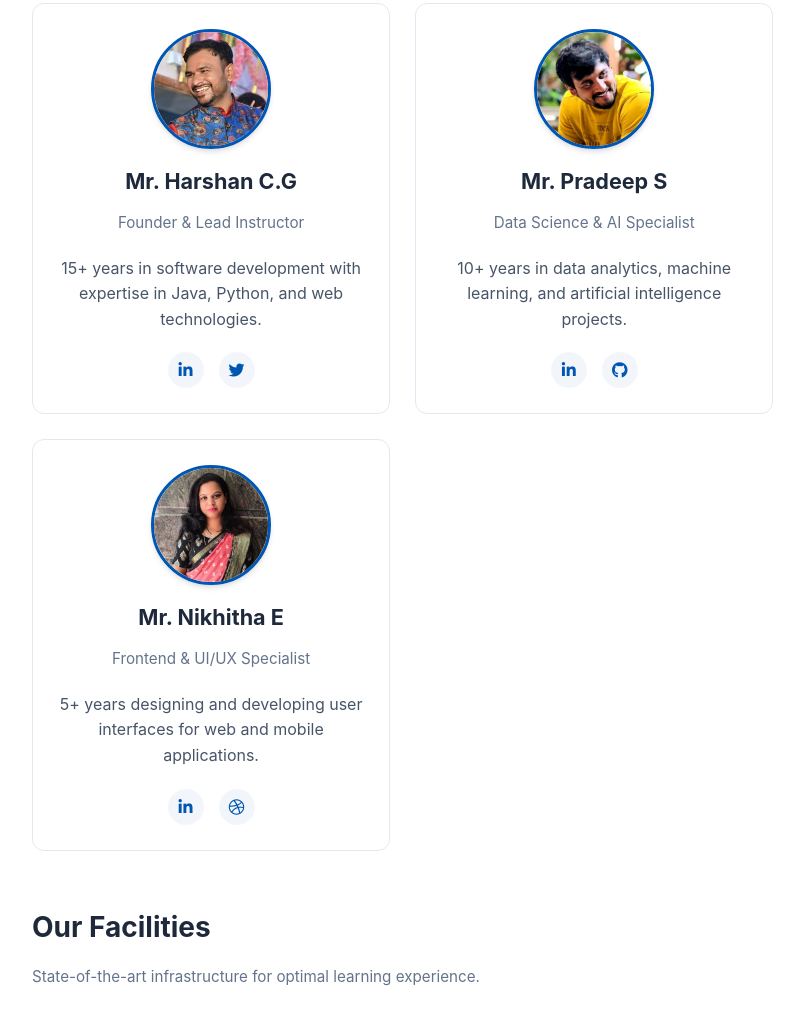
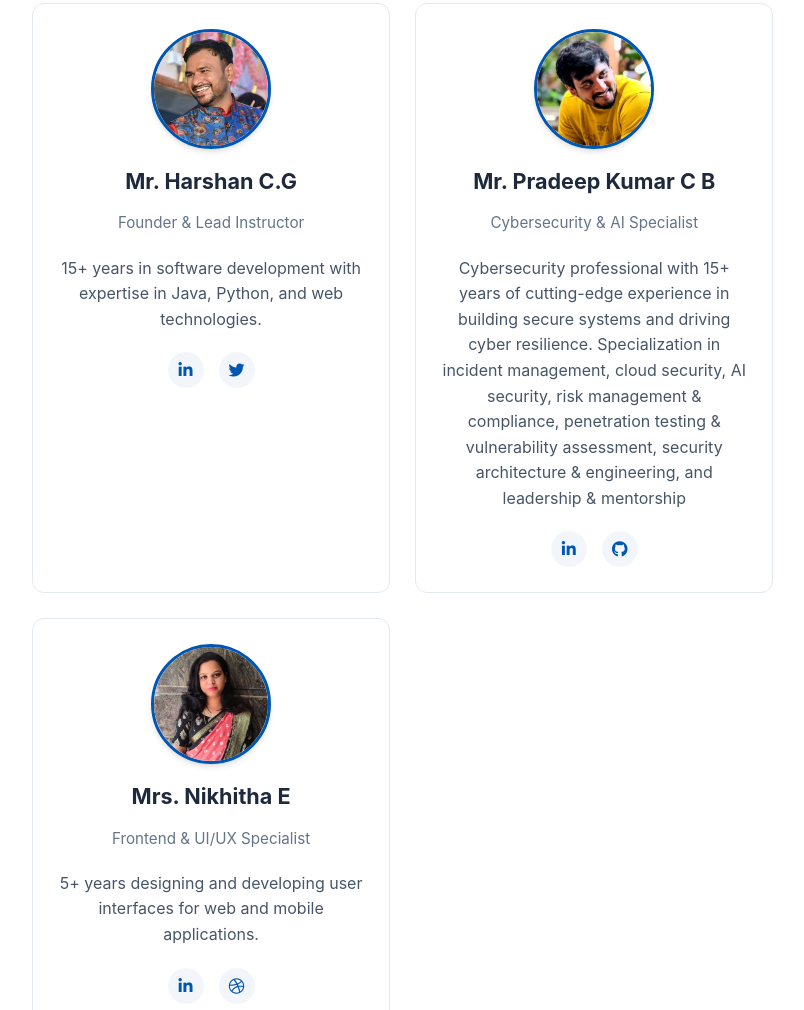
Before and after one commit to harshandigitech-jpg/harshandigitech, a plain HTML site: page index.html in a window 1280 px wide. Shown: the part 6172-7182 px from the top of the page, without its empty margins (32-836 px from the left). Drawn offline with Linux system fonts and the light colour scheme.

Commit message:
Update index.html

```diff
--- a/index.html
+++ b/index.html
@@ -2053,17 +2053,20 @@
                         </div>
                         <div class="faculty-card">
                             <img src="HarshanDigitech/assets/faculties/pradeep.png" alt="Pradeep" class="faculty-img">
-                            <h4>Mr. Pradeep S</h4>
-                            <p class="text-muted">Data Science & AI Specialist</p>
-                            <p>10+ years in data analytics, machine learning, and artificial intelligence projects.</p>
+                            <h4>Mr. Pradeep Kumar C B</h4>
+                            <p class="text-muted">Cybersecurity & AI Specialist</p>
+                            <p>Cybersecurity professional with 15+ years of cutting-edge experience in building secure systems and driving cyber resilience.
+                                Specialization in incident management, cloud security, AI security,
+                                risk management & compliance, penetration testing & vulnerability assessment,
+                                security architecture & engineering, and leadership & mentorship</p>
                             <div class="faculty-social">
-                                <a href="#"><i class="fab fa-linkedin-in"></i></a>
+                                <a href="https://www.linkedin.com/in/pradeep-kumar-c-b-4a652b72?utm_source=share&utm_campaign=share_via&utm_content=profile&utm_medium=android_app "><i class="fab fa-linkedin-in"></i></a>
                                 <a href="#"><i class="fab fa-github"></i></a>
                             </div>
                         </div>
                         <div class="faculty-card">
                             <img src="HarshanDigitech/assets/faculties/Nikhitha.jpg"alt="Nikhitha" class="faculty-img">
-                            <h4>Mr. Nikhitha E</h4>
+                            <h4>Mrs. Nikhitha E</h4>
                             <p class="text-muted">Frontend & UI/UX Specialist</p>
                             <p>5+ years designing and developing user interfaces for web and mobile applications.</p>
                             <div class="faculty-social">
```
